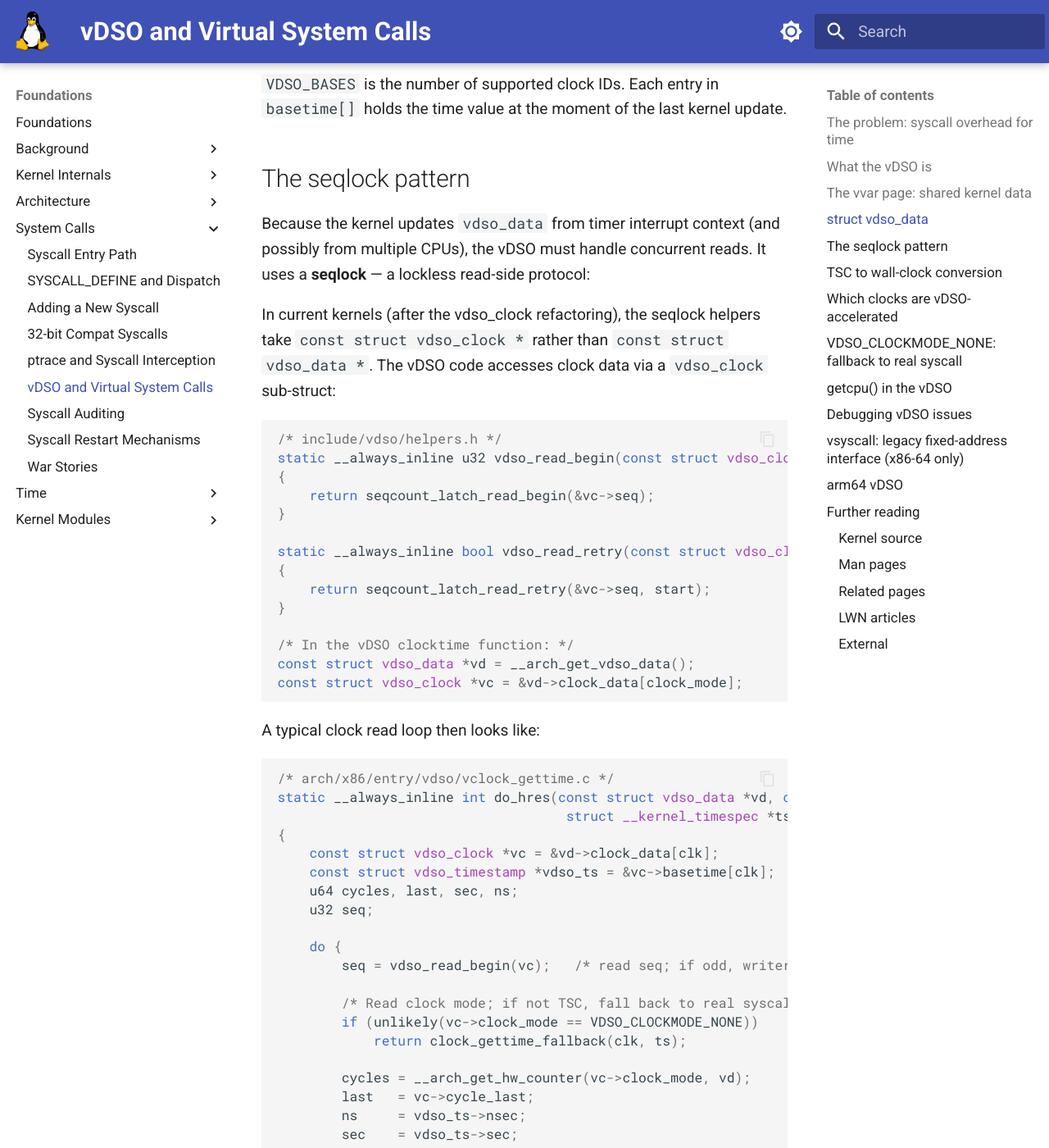
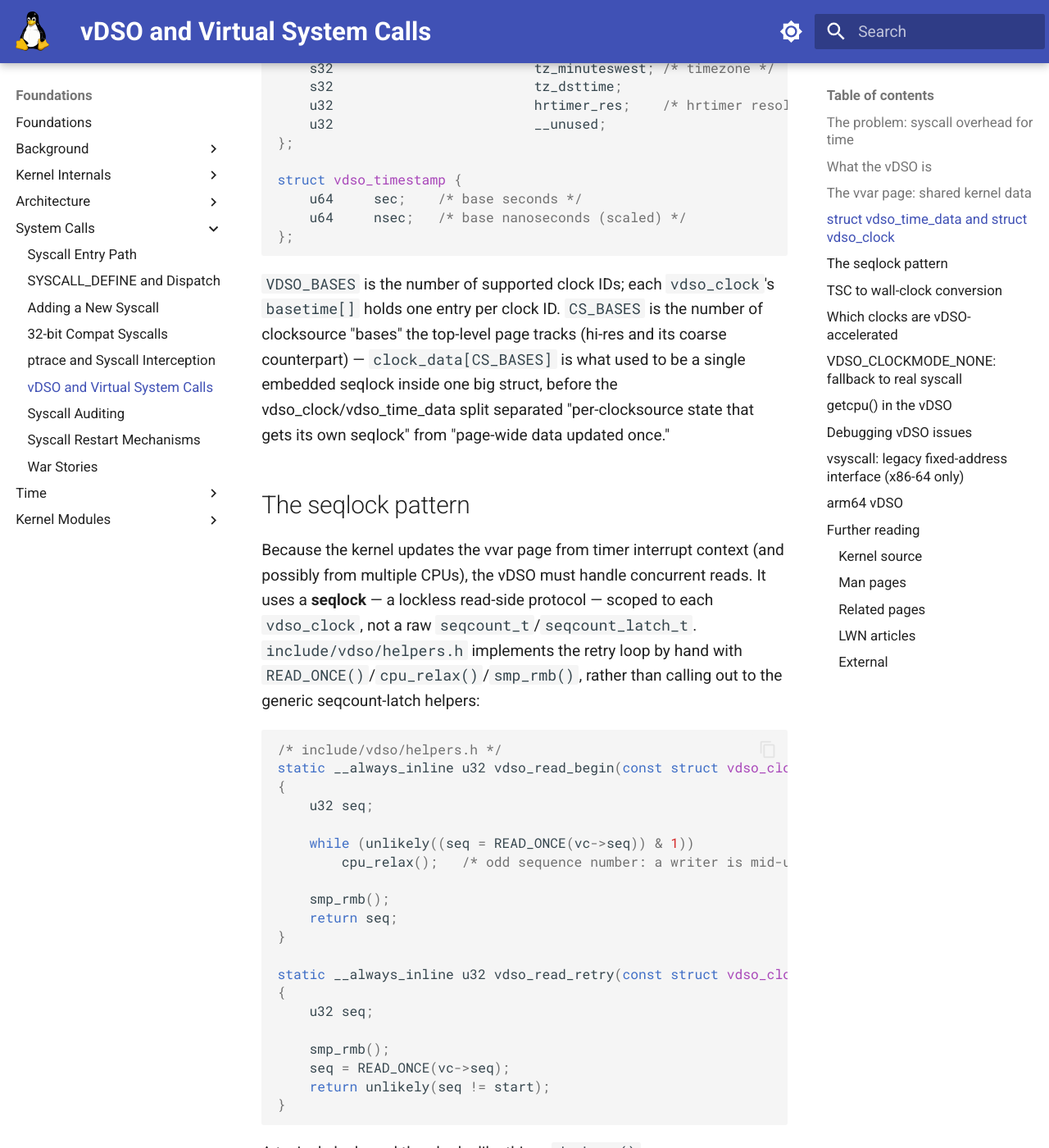
Before and after one commit to laveeshb/linux-kernel-internals, an MkDocs documentation site: the page built from docs/syscalls/vdso.md, in a window 1280 px wide and 1400 px high, scrolled down 2589 px. Shown: the whole window at 82% size. Built offline with MkDocs 1.6.1 and Material for MkDocs 9.7.7, drawn with Linux system fonts in a browser that asks for light colours; some of the changed text lies outside the part shown.

Commit message:
Fix fabricated and outdated technical details in docs/syscalls/vdso.md (#805)
Replaces the pre-vdso_clock-refactor struct vdso_data layout with the
current struct vdso_time_data / struct vdso_clock split, fixes
vdso_read_begin()/vdso_read_retry() to show their real manual
READ_ONCE/cpu_relax/smp_rmb implementation instead of nonexistent
seqcount_latch_read_begin()/read_retry() calls, corrects do_hres()'s
signature and file location and shows its real delegation to
vdso_get_timestamp(), fixes clock_gettime_fallback() to its real
arch/x86 location and VDSO_SYSCALL2() implementation, corrects
__vdso_getcpu() to its real vdso_read_cpunode() (LSL/RDPID, not
RDTSCP) mechanism and setup_getcpu() as the real per-CPU setup
function, and updates the vsyscall section for the current default
(xonly, not emulate) and removal of the native mode.

````diff
--- a/docs/syscalls/vdso.md
+++ b/docs/syscalls/vdso.md
@@ -55,16 +55,21 @@
 `[vvar]`; the kernel timer interrupt writes to it. No ring transition is needed because reading a
 mapped page is a plain memory access.
 
-## struct vdso_data
+## struct vdso_time_data and struct vdso_clock
 
-The core data structure in the vvar page is `struct vdso_data`, defined in `include/vdso/datapage.h`:
+There is no single combined `struct vdso_data` in current kernels. The vvar page is `struct vdso_time_data`,
+and the per-clocksource seqlock state it holds an array of is `struct vdso_clock` — both defined in
+`include/vdso/datapage.h`:
 
 ```c
 /* include/vdso/datapage.h */
-struct vdso_data {
+struct vdso_clock {
     u32             seq;            /* seqlock sequence counter */
     s32             clock_mode;     /* VDSO_CLOCKMODE_TSC, _PVCLOCK, _HVCLOCK, _NONE */
     u64             cycle_last;     /* TSC value at last update */
+#ifdef CONFIG_GENERIC_VDSO_OVERFLOW_PROTECT
+    u64             max_cycles;     /* largest safe delta before the multiply could overflow */
+#endif
     u64             mask;           /* TSC mask (for 32-bit counters) */
     u32             mult;           /* TSC-to-ns multiplier */
     u32             shift;          /* right-shift for mult */
@@ -72,11 +77,16 @@
         struct vdso_timestamp   basetime[VDSO_BASES]; /* per-clock base */
         struct timens_offset    offset[VDSO_BASES];   /* time namespace offsets */
     };
-    s32             tz_minuteswest; /* timezone */
-    s32             tz_dsttime;
-    u32             hrtimer_res;    /* hrtimer resolution in ns */
-    u32             __unused;
-    struct arch_vdso_data arch_data; /* architecture-specific */
+};
+
+struct vdso_time_data {
+    struct arch_vdso_time_data  arch_data;               /* architecture-specific */
+    struct vdso_clock           clock_data[CS_BASES];     /* one per clocksource */
+    struct vdso_clock           aux_clock_data[MAX_AUX_CLOCKS]; /* auxiliary clocksources */
+    s32                         tz_minuteswest; /* timezone */
+    s32                         tz_dsttime;
+    u32                         hrtimer_res;    /* hrtimer resolution in ns */
+    u32                         __unused;
 };
 
 struct vdso_timestamp {
@@ -85,78 +95,94 @@
 };
 ```
 
-`VDSO_BASES` is the number of supported clock IDs. Each entry in `basetime[]` holds the time value at the
-moment of the last kernel update.
+`VDSO_BASES` is the number of supported clock IDs; each `vdso_clock`'s `basetime[]` holds one entry per
+clock ID. `CS_BASES` is the number of clocksource "bases" the top-level page tracks (hi-res and its coarse
+counterpart) — `clock_data[CS_BASES]` is what used to be a single embedded seqlock inside one big struct,
+before the vdso_clock/vdso_time_data split separated "per-clocksource state that gets its own seqlock" from
+"page-wide data updated once."
 
 ## The seqlock pattern
 
-Because the kernel updates `vdso_data` from timer interrupt context (and possibly from multiple CPUs), the
-vDSO must handle concurrent reads. It uses a **seqlock** — a lockless read-side protocol:
-
-In current kernels (after the vdso_clock refactoring), the seqlock helpers take `const struct vdso_clock *`
-rather than `const struct vdso_data *`. The vDSO code accesses clock data via a `vdso_clock` sub-struct:
+Because the kernel updates the vvar page from timer interrupt context (and possibly from multiple CPUs),
+the vDSO must handle concurrent reads. It uses a **seqlock** — a lockless read-side protocol — scoped to
+each `vdso_clock`, not a raw `seqcount_t`/`seqcount_latch_t`. `include/vdso/helpers.h` implements the
+retry loop by hand with `READ_ONCE()`/`cpu_relax()`/`smp_rmb()`, rather than calling out to the generic
+seqcount-latch helpers:
 
 ```c
 /* include/vdso/helpers.h */
 static __always_inline u32 vdso_read_begin(const struct vdso_clock *vc)
 {
-    return seqcount_latch_read_begin(&vc->seq);
+    u32 seq;
+
+    while (unlikely((seq = READ_ONCE(vc->seq)) & 1))
+        cpu_relax();   /* odd sequence number: a writer is mid-update, spin */
+
+    smp_rmb();
+    return seq;
 }
 
-static __always_inline bool vdso_read_retry(const struct vdso_clock *vc, u32 start)
+static __always_inline u32 vdso_read_retry(const struct vdso_clock *vc, u32 start)
 {
-    return seqcount_latch_read_retry(&vc->seq, start);
+    u32 seq;
+
+    smp_rmb();
+    seq = READ_ONCE(vc->seq);
+    return unlikely(seq != start);
 }
-
-/* In the vDSO clocktime function: */
-const struct vdso_data *vd = __arch_get_vdso_data();
-const struct vdso_clock *vc = &vd->clock_data[clock_mode];
 ```
 
-A typical clock read loop then looks like:
+A typical clock read then looks like this — `do_hres()` (`lib/vdso/gettimeofday.c`) drives the seqlock
+loop, and delegates the actual TSC-to-nanoseconds math to `vdso_get_timestamp()` in the same file:
 
 ```c
-/* arch/x86/entry/vdso/vclock_gettime.c */
-static __always_inline int do_hres(const struct vdso_data *vd, clockid_t clk,
-                                    struct __kernel_timespec *ts)
+/* lib/vdso/gettimeofday.c */
+bool do_hres(const struct vdso_time_data *vd, const struct vdso_clock *vc,
+             clockid_t clk, struct __kernel_timespec *ts)
 {
-    const struct vdso_clock *vc = &vd->clock_data[clk];
-    const struct vdso_timestamp *vdso_ts = &vc->basetime[clk];
-    u64 cycles, last, sec, ns;
+    u64 sec, ns;
     u32 seq;
 
     do {
-        seq = vdso_read_begin(vc);   /* read seq; if odd, writer in progress — spin */
+        seq = vdso_read_begin(vc);
+        if (!vdso_get_timestamp(vd, vc, clk, &sec, &ns))
+            return false;   /* clock_mode == VDSO_CLOCKMODE_NONE: caller falls back to a real syscall */
+    } while (vdso_read_retry(vc, seq));
 
-        /* Read clock mode; if not TSC, fall back to real syscall */
-        if (unlikely(vc->clock_mode == VDSO_CLOCKMODE_NONE))
-            return clock_gettime_fallback(clk, ts);
+    vdso_set_timespec(ts, sec, ns);
+    return true;
+}
 
-        cycles = __arch_get_hw_counter(vc->clock_mode, vd);
-        last   = vc->cycle_last;
-        ns     = vdso_ts->nsec;
-        sec    = vdso_ts->sec;
+static __always_inline bool
+vdso_get_timestamp(const struct vdso_time_data *vd, const struct vdso_clock *vc,
+                    unsigned int clkidx, u64 *sec, u64 *ns)
+{
+    const struct vdso_timestamp *vdso_ts = &vc->basetime[clkidx];
+    u64 cycles;
 
-        /* Convert TSC delta to nanoseconds */
-        ns += vdso_calc_delta(cycles, last, vc->mask, vc->mult);
-        ns >>= vc->shift;
+    if (unlikely(!vdso_clocksource_ok(vc)))
+        return false;
 
-    } while (unlikely(vdso_read_retry(vc, seq)));  /* retry if seq changed */
+    cycles = __arch_get_hw_counter(vc->clock_mode, vd);
+    if (unlikely(!vdso_cycles_ok(cycles)))
+        return false;
 
-    ts->tv_sec  = sec + __iter_div_u64_rem(ns, NSEC_PER_SEC, &ns);
-    ts->tv_nsec = ns;
-    return 0;
+    *ns  = vdso_calc_ns(vc, cycles, vdso_ts->nsec);  /* TSC delta → ns, multiply-and-shift */
+    *sec = vdso_ts->sec;
+    return true;
 }
 ```
 
-`vdso_read_begin()` reads the sequence counter and spins while it is odd (a writer holds the lock).
-`vdso_read_retry()` reads the counter again and returns true if it has changed, meaning a kernel update
-happened mid-read and the values are inconsistent. The loop retries until a clean read completes — in
-practice, zero or one retries.
+(The real `do_hres()` also has a time-namespace branch, checked via `vdso_read_begin_timens()` before the
+loop above, that this sketch leaves out.) `vdso_read_begin()` reads the sequence counter and spins while it
+is odd (a writer holds the lock). `vdso_read_retry()` reads the counter again and returns true if it has
+changed, meaning a kernel update happened mid-read and the values are inconsistent. The loop retries until
+a clean read completes — in practice, zero or one retries.
 
 ## TSC to wall-clock conversion
 
-The nanosecond conversion uses a multiply-and-shift formula that avoids division:
+`vdso_get_timestamp()` calls `vdso_calc_ns()` to do the nanosecond conversion — a multiply-and-shift
+formula that avoids division:
 
 ```
 ns = ((cycles - cycle_last) * mult) >> shift
@@ -191,14 +217,17 @@
 
 If the TSC is not reliable — for example, after live VM migration (the TSC may jump), during CPU hotplug,
 or when the kernel detects TSC instability — the kernel sets `clock_mode` to `VDSO_CLOCKMODE_NONE`. The
-vDSO detects this and calls `clock_gettime_fallback()`, which executes the real `syscall` instruction:
+vDSO detects this and calls `clock_gettime_fallback()`, which is arch-specific — on x86-64 it lives in
+`arch/x86/include/asm/vdso/gettimeofday.h`, not the shared `lib/vdso/gettimeofday.c`, because the vDSO runs
+without a libc and can't call libc's `syscall()`: it issues the real syscall instruction directly through
+the `VDSO_SYSCALL2()` macro instead:
 
 ```c
-/* lib/vdso/gettimeofday.c */
-static __always_inline long clock_gettime_fallback(clockid_t clk,
-                                                    struct __kernel_timespec *ts)
+/* arch/x86/include/asm/vdso/gettimeofday.h */
+static __always_inline
+long clock_gettime_fallback(clockid_t _clkid, struct __kernel_timespec *_ts)
 {
-    return syscall(__NR_clock_gettime, clk, ts);
+    return VDSO_SYSCALL2(clock_gettime, 64, _clkid, _ts);
 }
 ```
 
@@ -208,28 +237,36 @@
 
 ## getcpu() in the vDSO
 
-`getcpu(cpu, node, NULL)` returns the current CPU and NUMA node without a syscall. On x86-64, `__vdso_getcpu()`
-uses either `RDPID` (if available, reads `MSR_TSC_AUX` directly) or `RDTSCP` (reads the TSC and stores
-the CPU+NUMA node in ECX via `MSR_TSC_AUX`). The kernel sets `MSR_TSC_AUX` per-CPU via
-`set_cpu_rdtscp_id()` during CPU bringup. No GS-relative memory access is involved — GS is a kernel-mode
-register and userspace cannot access the kernel's GS base.
+`getcpu(cpu, node, NULL)` returns the current CPU and NUMA node without a syscall. On x86-64,
+`__vdso_getcpu()` delegates to `vdso_read_cpunode()` (`arch/x86/include/asm/segment.h`), which defaults to
+the `LSL` instruction — reading a CPU/node-encoding descriptor limit out of a per-CPU GDT entry — and uses
+`RDPID` instead when the CPU supports it, via `alternative_io`. `RDTSCP` is not used for this at all; LSL
+was chosen specifically because it's faster than RDTSCP and works on every CPU. The per-CPU setup function
+`setup_getcpu()` (`arch/x86/kernel/cpu/common.c`) both programs that GDT entry *and* writes `MSR_TSC_AUX`
+(RDPID reads this MSR directly) when the CPU has `RDTSCP` or `RDPID`. No GS-relative memory access is
+involved — GS is a kernel-mode register and userspace cannot access the kernel's GS base.
 
 ```c
-/* arch/x86/entry/vdso/vgetcpu.c */
-static __always_inline int __vdso_getcpu(unsigned *cpu, unsigned *node,
-                                          struct getcpu_cache *unused)
+/* arch/x86/entry/vdso/common/vgetcpu.c */
+notrace long __vdso_getcpu(unsigned *cpu, unsigned *node, void *unused)
 {
-    unsigned int p;
+    vdso_read_cpunode(cpu, node);
+    return 0;
+}
 
-    /* RDPID: reads MSR_TSC_AUX into p (cpu | (node << 12)) */
-    /* Falls back to RDTSCP if RDPID unavailable */
-    p = __rdpid();    /* or RDTSCP ecx */
+/* arch/x86/include/asm/segment.h */
+static inline void vdso_read_cpunode(unsigned *cpu, unsigned *node)
+{
+    unsigned long p;
+
+    /* LSL is faster than RDTSCP and works on all CPUs; use RDPID instead if available */
+    alternative_io("lsl %[seg],%k[p]", "rdpid %[p]", X86_FEATURE_RDPID,
+                    [p] "=r" (p), [seg] "r" (__CPUNODE_SEG));
 
     if (cpu)
-        *cpu = p & 0xfff;
+        *cpu = p & VDSO_CPUNODE_MASK;   /* 0xfff */
     if (node)
-        *node = p >> 12;
-    return 0;
+        *node = p >> VDSO_CPUNODE_BITS; /* 12 */
 }
 ```
 
@@ -267,9 +304,9 @@
 
 ```bash
 # The vvar page is not directly readable from userspace tools,
-# but kernel debuggers can inspect the vdso_data struct:
+# but kernel debuggers can inspect the vdso_time_data struct:
 # (crash or gdb with vmlinux)
-# p *((struct vdso_data *)vdso_data_ptr)
+# p *((struct vdso_time_data *)vdso_data_ptr)
 ```
 
 ## vsyscall: legacy fixed-address interface (x86-64 only)
@@ -278,12 +315,15 @@
 that implemented `gettimeofday`, `time`, and `getcpu`. Because the address was fixed, it was trivially
 exploitable for return-oriented programming (ROP) gadgets.
 
-Modern kernels default to `vsyscall=emulate`: the page is not executable, but page faults at those addresses
-are caught and emulated by the kernel. `vsyscall=none` returns `SIGSEGV`. `vsyscall=native` maps the page
-executable (insecure, not recommended).
+There are three modes, controlled by the `vsyscall=` boot parameter — there is no `native` mode any more.
+The kernel's own default, `CONFIG_LEGACY_VSYSCALL_XONLY`, is `vsyscall=xonly`: the page traps and emulates
+execution but denies reads, closing off the use of the vsyscall page's fixed address as a data-read gadget.
+`vsyscall=emulate` (execution trapped and emulated, reads also allowed) still exists but is deprecated and
+selectable only from the command line, not as a build-time default. `vsyscall=none` removes the mapping
+entirely — old binaries that need it get `SIGSEGV`.
 
 ```bash
-# Check vsyscall mode (shows in /proc/self/maps on kernels with vsyscall=emulate)
+# Check vsyscall mode (shows in /proc/self/maps whenever the mapping exists at all)
 cat /proc/self/maps | grep vsyscall
 # ffffffffff600000-ffffffffff601000 --xp 00000000 00:00 0  [vsyscall]
 ```
@@ -293,9 +333,9 @@
 
 ## arm64 vDSO
 
-arm64 has its own vDSO at `arch/arm64/kernel/vdso/`. The mechanism is identical — a vvar page with
-`struct vdso_data`, a seqlock, and the same TSC-equivalent using the ARM generic timer (`CNTVCT_EL0`
-counter register). The key difference:
+arm64 has its own vDSO at `arch/arm64/kernel/vdso/`. The mechanism is identical — a vvar page with the same
+`struct vdso_time_data`/`struct vdso_clock` layout, a seqlock, and the same TSC-equivalent using the ARM
+generic timer (`CNTVCT_EL0` counter register). The key difference:
 
 - There is no vsyscall legacy on arm64.
 - The fallback uses the `svc #0` instruction (arm64 system call) rather than `syscall`.
@@ -308,9 +348,9 @@
 
 ### Kernel source
 
-- [include/vdso/datapage.h](https://git.kernel.org/pub/scm/linux/kernel/git/torvalds/linux.git/tree/include/vdso/datapage.h) — `struct vdso_clock` and `struct vdso_time_data`: the current vvar layout. Note: current kernels no longer have a single combined `struct vdso_data` as shown earlier on this page — that layout was split into `vdso_clock` (per-clocksource seqlock state) and `vdso_time_data` (the top-level vvar struct) some time ago
+- [include/vdso/datapage.h](https://git.kernel.org/pub/scm/linux/kernel/git/torvalds/linux.git/tree/include/vdso/datapage.h) — `struct vdso_clock` and `struct vdso_time_data`: the current vvar layout, replacing an older single combined `struct vdso_data`
 - [include/vdso/helpers.h](https://git.kernel.org/pub/scm/linux/kernel/git/torvalds/linux.git/tree/include/vdso/helpers.h) — `vdso_read_begin()` / `vdso_read_retry()`: the seqlock read-side helpers
-- [lib/vdso/gettimeofday.c](https://git.kernel.org/pub/scm/linux/kernel/git/torvalds/linux.git/tree/lib/vdso/gettimeofday.c) — `do_hres()`: the shared TSC-to-timespec read loop used by all architectures
+- [lib/vdso/gettimeofday.c](https://git.kernel.org/pub/scm/linux/kernel/git/torvalds/linux.git/tree/lib/vdso/gettimeofday.c) — `do_hres()` and `vdso_get_timestamp()`: the shared seqlock-guarded, TSC-to-timespec read path used by all architectures
 - [arch/x86/entry/vdso/common/vclock_gettime.c](https://git.kernel.org/pub/scm/linux/kernel/git/torvalds/linux.git/tree/arch/x86/entry/vdso/common/vclock_gettime.c) — `__vdso_clock_gettime()` / `__vdso_gettimeofday()`: the x86-64 entry points
 - [arch/x86/entry/vdso/common/vgetcpu.c](https://git.kernel.org/pub/scm/linux/kernel/git/torvalds/linux.git/tree/arch/x86/entry/vdso/common/vgetcpu.c) — `__vdso_getcpu()`
 - [arch/x86/include/asm/vdso/gettimeofday.h](https://git.kernel.org/pub/scm/linux/kernel/git/torvalds/linux.git/tree/arch/x86/include/asm/vdso/gettimeofday.h) — `clock_gettime_fallback()` and `__arch_get_hw_counter()`: the real syscall fallback and the TSC read
````
